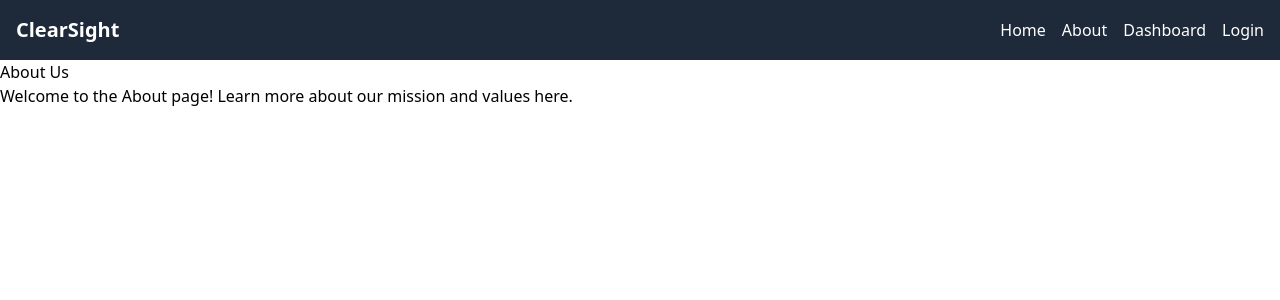
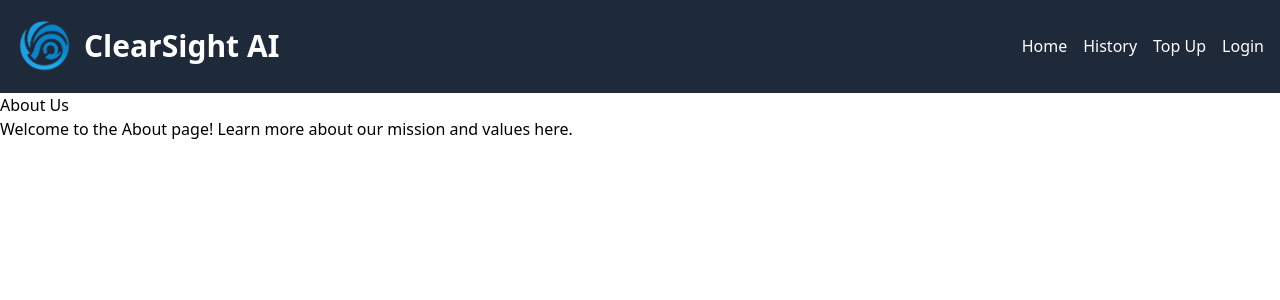
Before and after one commit to hamizghani/clearsight-frontend, a Next.js app: page /about in a window 1280 px wide. Shown: the top 300 px of the page. Built offline with nearby package versions, Linux system fonts and the light colour scheme.

Commit message:
feat: navbar sementara

```diff
--- /dev/null
+++ b/src/components/Logo1.tsx
@@ -0,0 +1,15 @@
+'use client';
+
+import React from 'react';
+import Image from 'next/image';
+
+export default function Logo1() {
+  return (
+    <div className="flex items-center gap-2">
+      {/* Logo Image */}
+      <Image src="/clearsight-logo-1.png" alt="ClearSight Logo" width={60} height={60} />
+      {/* Logo Text */}
+      <h1 className="text-3xl font-bold text-white">ClearSight AI</h1>
+    </div>
+  );
+}
--- a/src/components/Navbar.tsx
+++ b/src/components/Navbar.tsx
@@ -2,12 +2,13 @@
 
 import React from 'react';
 import Link from 'next/link';
+import Logo1 from './Logo1';
 
 export default function Navbar() {
   return (
     <nav className="bg-gray-800 text-white p-4">
       <div className="container mx-auto flex justify-between items-center">
-        <h1 className="text-xl font-bold">ClearSight</h1>
+        <Logo1 />
         <ul className="flex gap-4">
           <li>
             <Link href="/">
@@ -15,13 +16,13 @@ export default function Navbar() {
             </Link>
           </li>
           <li>
-            <Link href="/about">
-              <p className="hover:underline">About</p>
+            <Link href="/history">
+              <p className="hover:underline">History</p>
             </Link>
           </li>
           <li>
             <Link href="/dashboard">
-              <p className="hover:underline">Dashboard</p>
+              <p className="hover:underline">Top Up</p>
             </Link>
           </li>
           <li>
```
Also changed, not shown: public/clearsight-logo-1.png (added).
